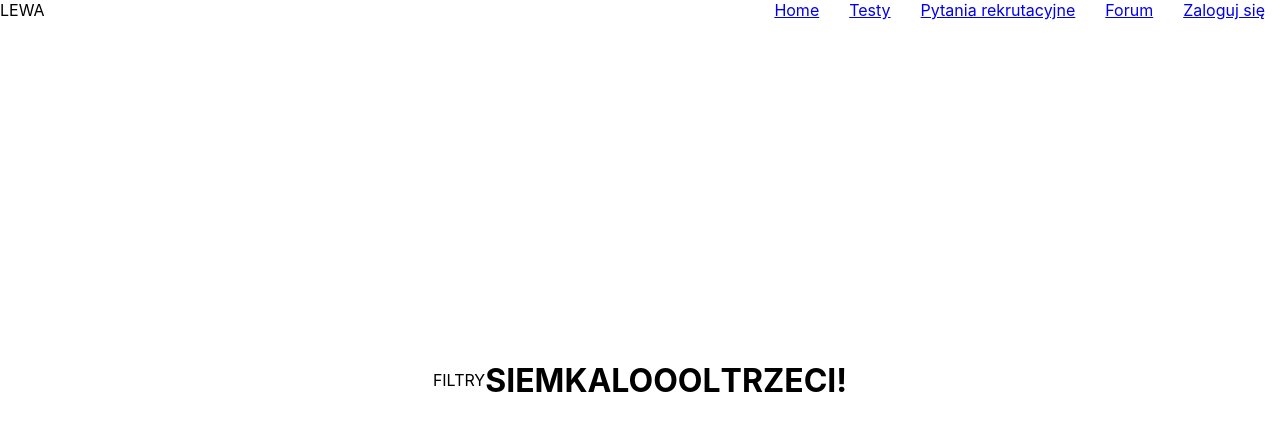
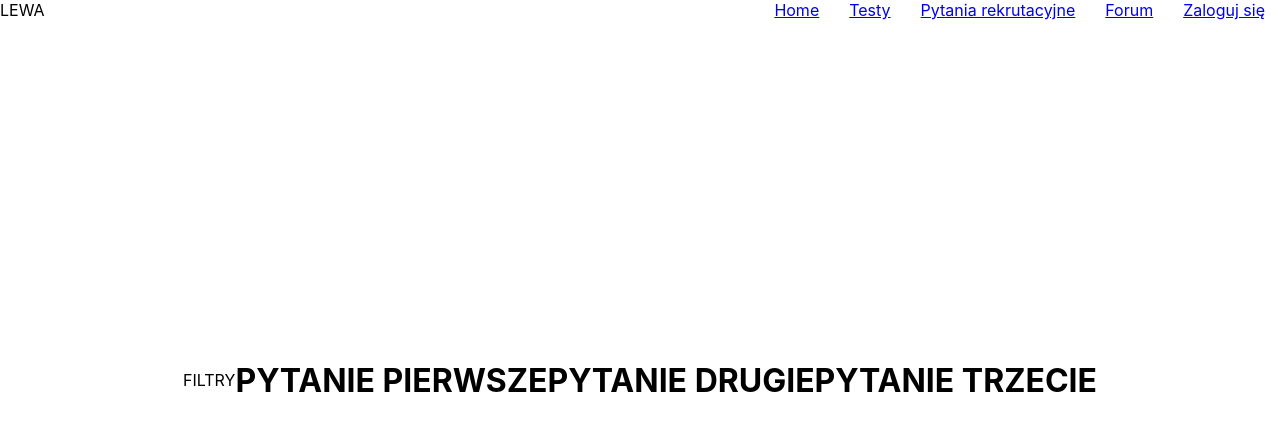
Before and after one commit to ISAKids4Ever/RecruitmentApp, a React (Create React App) app: page /forum in a window 1280 px wide. Shown: the top 430 px of the page. Built offline with nearby package versions, Linux system fonts and the light colour scheme; no server answers.

Commit message:
Created fake quetion data and map it inside forum view

```diff
--- a/src/screens/Forum.js
+++ b/src/screens/Forum.js
@@ -1,16 +1,19 @@
 import React from 'react';
 import styles from './Forum.module.css'
 import Question from '../components/Question'
+import { database } from 'firebase';
 
 
 function Forum() {
+
+  const RandomQuestions = [{question: "PYTANIE PIERWSZE"},{question: "PYTANIE DRUGIE"}, {question: "PYTANIE TRZECIE"}]
+
+
   return (
     <div className={styles.mainDiv3}>
       <div>FILTRY</div>
-      <Question question="SIEMKA"/>
-      <Question question="LOOOL"/>
-      <Question question="TRZECI!"/>
-      <Question />
+    {  RandomQuestions.map((data, index)=>  <Question question={data.question} key={index}/>)}
+
        </div>
   );
 }
```
